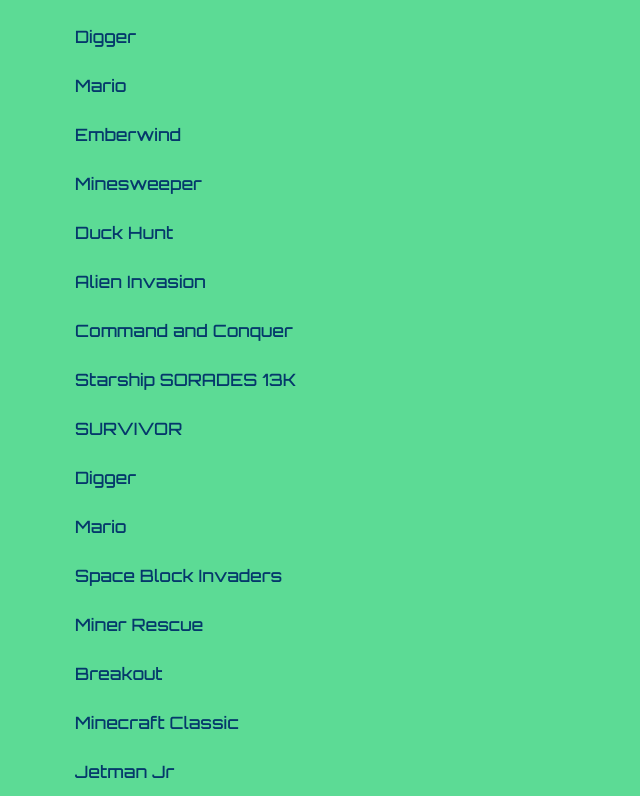
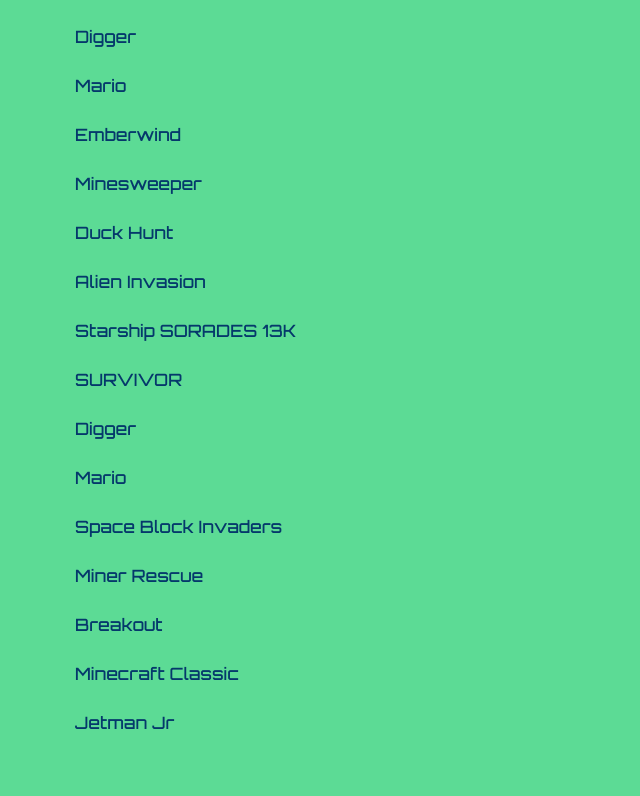
Before and after one commit to pickle69420/fwgfs, a plain HTML site: page public/garcade.html in a window 1280 px wide. Shown: the part 789-1585 px from the top of the page, without its empty margins (0-640 px from the left). After the commit the page ends 1536 px from the top, so only its background shows below. Drawn offline with Linux system fonts and the light colour scheme.

Commit message:
Update garcade.html

```diff
--- a/public/garcade.html
+++ b/public/garcade.html
@@ -63,9 +63,7 @@
 <br>
 <button onclick="getgame('Alien Invasion','https://ghcdn.rawgit.org/cykod/AlienInvasion/master/index.html')" >Alien Invasion</button>
 <br>
-<button onclick="getgame('Command and Conquer','https://ghcdn.rawgit.org/adityaravishankar/command-and-conquer/master/index.html')" >Command and Conquer</button>
-<br>
-<button onclick="getgame('Starship SORADES 13K','http://maettig.com/code/canvas/starship-sorades-13k')" >Starship SORADES 13K</button>
+<button onclick="getgame('Starship SORADES 13K','https://maettig.com/code/canvas/starship-sorades-13k')" >Starship SORADES 13K</button>
 <br>
 <button onclick="getgame('SURVIVOR','https://ghcdn.rawgit.org/scottschiller/SURVIVOR/master/index.html')" >SURVIVOR</button>
 <br>
```
